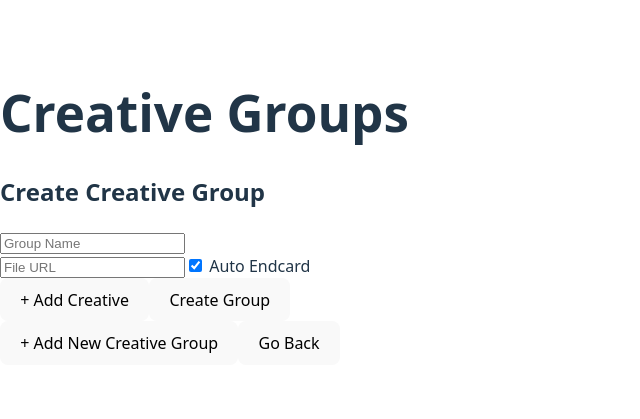
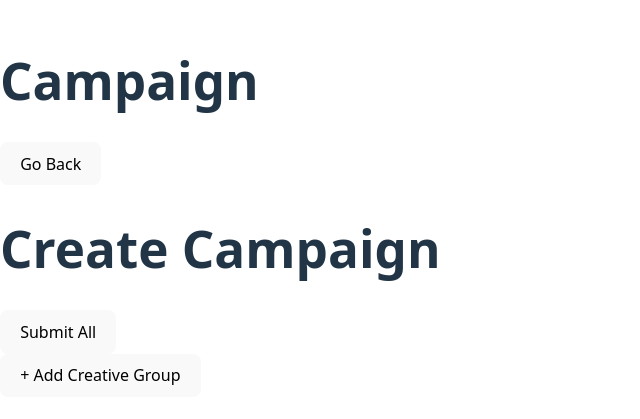
Before and after one commit to codeOfSamson/moloco-mock-frontend, a React (Vite) app: page /creative-groups in a window 1280 px wide. Shown: the part 193-612 px from the top of the page, without its empty margins (0-640 px from the left). Built offline with nearby package versions, Linux system fonts and the light colour scheme.

Commit message:
creative groups page saves groups and creatives all together, need to put to BE and also write BE

```diff
--- a/package.json
+++ b/package.json
@@ -19,6 +19,7 @@
     "axios": "^1.8.4",
     "react": "^19.1.0",
     "react-dom": "^19.1.0",
-    "react-router-dom": "^7.5.0"
+    "react-router-dom": "^7.5.0",
+    "uuid": "^11.1.0"
   }
 }
--- a/src/Components/CampaignForm.tsx
+++ b/src/Components/CampaignForm.tsx
@@ -1,5 +1,7 @@
 import { useState } from "react";
 import axios from "axios";
+import { v4 as uuidv4 } from "uuid";
+
 
 type CampaignFormProps = {
   fetchCampaigns: () => Promise<void>;
@@ -14,7 +16,7 @@ const CampaignForm: React.FC<CampaignFormProps> = ({ fetchCampaigns }) => {
 
     try {
       await axios.post("http://127.0.0.1:8000/campaigns/", {
-        campaign_id: name.replace(/\s+/g, "_").toLowerCase(),
+        campaign_id: uuidv4(),
         name,
         creative_group_ids: [],
         status: "paused",
--- a/src/Components/CampaignList.tsx
+++ b/src/Components/CampaignList.tsx
@@ -29,8 +29,8 @@ const CampaignList = ({ campaigns, fetchCampaigns }: CampaignListProps) => {
     }
   };
 
-  const handleAttachCreativeGroup = (campaignId: string) => {
-    navigate(`/creative-groups?campaignId=${campaignId}`);
+  const handleAttachCreativeGroup = (name: string) => {
+    navigate(`/creative-groups?name=${name}`);
   };
 
   return (
@@ -51,7 +51,7 @@ const CampaignList = ({ campaigns, fetchCampaigns }: CampaignListProps) => {
               </div>
               <div className="flex flex-wrap gap-3 mt-3 sm:mt-0">
                 <button
-                  onClick={() => handleAttachCreativeGroup(campaign.campaign_id)}
+                  onClick={() => handleAttachCreativeGroup(campaign.name)}
                   className="bg-blue-600 hover:bg-blue-700 text-white px-4 py-2 rounded-lg text-sm transition"
                 >
                   Attach Creative Group
--- a/src/Components/CreativeGroupForm.tsx
+++ b/src/Components/CreativeGroupForm.tsx
@@ -1,71 +1,192 @@
 import { useState } from "react";
+import { v4 as uuidv4 } from "uuid";
+import axios from "axios";
+import { useSearchParams } from "react-router-dom";
+
 
 type Creative = {
+  creative_id: string;
+  file_url: string;
+  auto_endcard: boolean;
   type: string;
-  auto_endcard: boolean;
-  file_url: string;
 };
 
-type CreativeGroupFormProps = {
-  groupId: string;
-  onSubmit: (groupId: string, creatives: Creative[]) => void;
+type CreativeGroup = {
+  group_id: string;
+  group_name: string;
+  creatives: Creative[];
+};
+
+export default function CampaignCreativeForm() {
+  const [creativeGroups, setCreativeGroups] = useState<CreativeGroup[]>([]);
+  const [searchParams] = useSearchParams();
+  const campaignId = searchParams?.get("campaignId")
+
+  const addCreativeGroup = () => {
+    setCreativeGroups((prev) => [
+      ...prev,
+      {
+        group_id: uuidv4(),
+        group_name: "",
+        creatives: [
+          {
+            creative_id: uuidv4(),
+            file_url: "",
+            auto_endcard: true,
+            type: "VIDEO",
+          },
+        ],
+      },
+    ]);
+  };
+
+  const updateCreativeGroup = (
+    groupIndex: number,
+    field: "group_name",
+    value: string
+  ) => {
+    const updatedGroups = [...creativeGroups];
+    updatedGroups[groupIndex][field] = value;
+    setCreativeGroups(updatedGroups);
+  };
+
+  const updateCreative = (
+    groupIndex: number,
+    creativeIndex: number,
+    field: "file_url" | "auto_endcard" | "type",
+    value: string | boolean
+  ) => {
+    const updatedGroups = [...creativeGroups];
+    const creative = updatedGroups[groupIndex].creatives[creativeIndex];
+
+    // Assign with type guards
+    if (field === "file_url" && typeof value === "string") {
+      creative.file_url = value;
+    } else if (field === "type" && typeof value === "string") {
+      creative.type = value;
+    } else if (field === "auto_endcard" && typeof value === "boolean") {
+      creative.auto_endcard = value;
+    }
+
+    setCreativeGroups(updatedGroups);
   };
 
 
-export default function CreativeGroupForm({ groupId, onSubmit }: CreativeGroupFormProps) {
-    console.log('creative group form:', groupId)
-  const [groupName, setGroupName] = useState("");
-  const [creatives, setCreatives] = useState<Creative[]>([
-    { type: "VIDEO", auto_endcard: true, file_url: "" },
-  ]);
-
-  const handleCreativeChange = (index: number, field: keyof Creative, value: any) => {
-    const updated = creatives.map((c, i) => (i === index ? { ...c, [field]: value } : c));
-    setCreatives(updated);
+  const addCreativeToGroup = (groupIndex: number) => {
+    const updatedGroups = [...creativeGroups];
+    updatedGroups[groupIndex].creatives.push({
+      creative_id: uuidv4(),
+      file_url: "",
+      auto_endcard: true,
+      type: "VIDEO",
+    });
+    setCreativeGroups(updatedGroups);
   };
 
-  const addCreative = () => {
-    setCreatives([...creatives, { type: "VIDEO", auto_endcard: true, file_url: "" }]);
-  };
+  console.log(99, creativeGroups)
 
-  const handleSubmit = () => {
-    if (!groupName.trim()) return alert("Group name is required");
-    onSubmit(groupName, creatives);
-    setGroupName("");
-    setCreatives([{ type: "VIDEO", auto_endcard: true, file_url: "" }]);
+  const handleSubmit = async () => {
+
+    const campaign_id = campaignId;
+
+    try {
+      // Upload creatives one by one
+      for (const group of creativeGroups) {
+        for (const creative of group.creatives) {
+          await axios.post("http://localhost:8000/creatives", creative);
+        }
+
+        await axios.post("http://localhost:8000/creative_groups", {
+          group_id: group.group_id,
+          group_name: group.group_name,
+          creative_ids: group.creatives.map((c) => c.creative_id),
+        });
+      }
+
+      // Upload campaign last, linking creative group IDs
+      await axios.post("http://localhost:8000/campaigns", {
+        campaign_id,
+       // name: campaignName,
+        creative_group_ids: creativeGroups.map((g) => g.group_id),
+        status: "PENDING",
+        impressions: 0,
+      });
+
+      alert("Campaign and assets uploaded successfully!");
+      // Reset form
+      //setCampaignName("");
+      setCreativeGroups([]);
+    } catch (err) {
+      console.error("Upload error:", err);
+      alert("Something went wrong during upload.");
+    }
   };
 
   return (
-    <div className="border p-4 rounded shadow">
-      <h2 className="text-lg font-bold mb-2">Create Creative Group</h2>
+    <div className="max-w-4xl mx-auto p-6 space-y-6">
+      <div className="flex justify-between items-center">
+        <h1 className="text-2xl font-bold">Create Campaign</h1>
+        <button
+          onClick={handleSubmit}
+          className="bg-green-600 text-white px-6 py-2 rounded shadow hover:bg-green-700"
+        >
+          Submit All
+        </button>
+      </div>
+
+      <div className="space-y-8">
+        {creativeGroups.map((group, groupIndex) => (
+          <div key={group.group_id} className="border p-4 rounded shadow">
             <input
               type="text"
-        placeholder="Group Name"
-        value={groupName}
-        onChange={(e) => setGroupName(e.target.value)}
-        className="border p-2 mb-4 w-full"
+              placeholder="Creative Group Name"
+              value={group.group_name}
+              onChange={(e) =>
+                updateCreativeGroup(groupIndex, "group_name", e.target.value)
+              }
+              className="border p-2 w-full mb-4"
             />
-      {creatives.map((creative, idx) => (
-        <div key={idx} className="mb-4">
+            {group.creatives.map((creative, creativeIndex) => (
+              <div key={creative.creative_id} className="mb-4 space-y-2">
                 <input
                   type="text"
                   placeholder="File URL"
                   value={creative.file_url}
-            onChange={(e) => handleCreativeChange(idx, "file_url", e.target.value)}
-            className="border p-2 mr-2 w-2/3"
+                  onChange={(e) =>
+                    updateCreative(groupIndex, creativeIndex, "file_url", e.target.value)
+                  }
+                  className="border p-2 w-full"
                 />
-          <label className="mr-2">
+                <label className="flex items-center space-x-2">
                   <input
                     type="checkbox"
                     checked={creative.auto_endcard}
-              onChange={(e) => handleCreativeChange(idx, "auto_endcard", e.target.checked)}
-            />{" "}
-            Auto Endcard
+                    onChange={(e) =>
+                      updateCreative(groupIndex, creativeIndex, "auto_endcard", e.target.checked)
+                    }
+                  />
+                  <span>Auto Endcard</span>
                 </label>
               </div>
             ))}
-      <button onClick={addCreative} className="bg-blue-500 text-white px-2 py-1 rounded mr-2">+ Add Creative</button>
-      <button onClick={handleSubmit} className="bg-green-600 text-white px-4 py-2 rounded">Create Group</button>
+            <button
+              onClick={() => addCreativeToGroup(groupIndex)}
+              className="bg-blue-500 text-white px-4 py-1 rounded"
+            >
+              + Add Creative
+            </button>
+          </div>
+        ))}
+      </div>
+
+      <div className="pt-4">
+        <button
+          onClick={addCreativeGroup}
+          className="bg-indigo-500 text-white px-6 py-2 rounded hover:bg-indigo-600"
+        >
+          + Add Creative Group
+        </button>
+      </div>
     </div>
   );
 }
--- a/src/pages/CreativeGroupsPage.tsx
+++ b/src/pages/CreativeGroupsPage.tsx
@@ -1,25 +1,14 @@
-import { useState } from "react";
+//import { useState } from "react";
 import { useNavigate } from "react-router-dom";
+import { useSearchParams } from "react-router-dom";
 import CreativeGroupForm from "../Components/CreativeGroupForm";
 
 const CreativeGroupsPage = () => {
   const navigate = useNavigate();
+  const [searchParams] = useSearchParams();
+  console.log('serParam:', searchParams.get("campaignId"))
+  const name = searchParams?.get("name")
 
-  const [groupCount, setGroupCount] = useState(1);
-  const [groupIds, setGroupIds] = useState<string[]>(["Creative_Group_1"]);
-
-  const handleAddGroup = () => {
-    const newId = `Creative_Group_${groupCount + 1}`;
-    setGroupIds([...groupIds, newId]);
-    setGroupCount(groupCount + 1);
-  };
-
-  const handleSaveGroup = (groupId: string, creatives: any[]) => {
-    console.log("Saving group:", groupId);
-    console.log("Creatives:", creatives);
-
-    // TODO: POST to backend
-  };
 
   const handleBack = () => {
     navigate(`/`);
@@ -27,18 +16,13 @@ const CreativeGroupsPage = () => {
 
   return (
     <div className="p-6">
-      <h1 className="text-2xl font-bold mb-4">Creative Groups</h1>
-
-      {groupIds.map((id) => (
-        <CreativeGroupForm groupId={id} onSubmit={handleSaveGroup} />
-      ))}
-
-      <button onClick={handleAddGroup} className="mt-4 text-blue-600">
-        + Add New Creative Group
-      </button>
+      <h1 className="text-2xl font-bold mb-4">Campaign {name}</h1>
       <button onClick={handleBack} className="mt-4 text-blue-600">
         Go Back
       </button>
+
+        <CreativeGroupForm />
+
     </div>
   );
 };
```
Also changed, not shown: 1 other file (tests, documents, lock files or other folders). Lines whose indentation alone changed are shown as unchanged.
